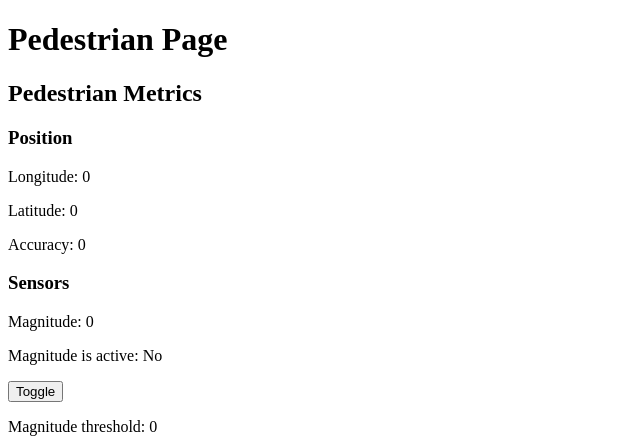
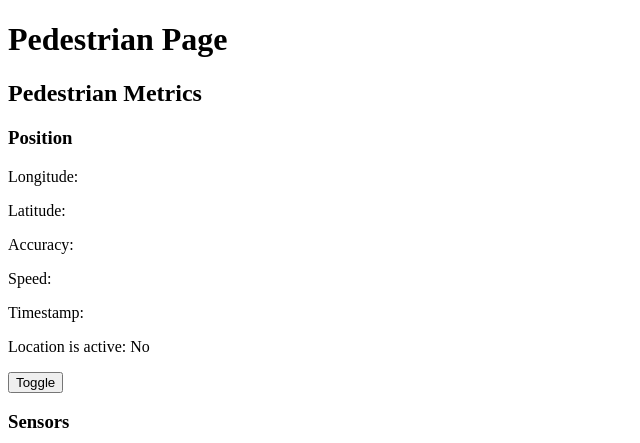
Before and after one commit to sleepyleewhy/walk-help, a React (Vite) app in the folder frontend/: page /pedestrian in a window 1280 px wide. Shown: the top 443 px of the page, without its empty margins (0-640 px from the left). Built offline with nearby package versions, Linux system fonts and the light colour scheme.

Commit message:
location hook is created, also with speed

```diff
--- a/frontend/src/components/PedestrianMetrics.tsx
+++ b/frontend/src/components/PedestrianMetrics.tsx
@@ -17,9 +17,13 @@ const PedestrianMetrics: React.FC = () => {
             <h2>Pedestrian Metrics</h2>
             <div>
                 <h3>Position</h3>
-                <p>Longitude: {context.location.longitude}</p>
-                <p>Latitude: {context.location.latitude}</p>
-                <p>Accuracy: {context.location.accuracy}</p>
+                <p>Longitude: {context.location?.longitude}</p>
+                <p>Latitude: {context.location?.latitude}</p>
+                <p>Accuracy: {context.location?.accuracy}</p>
+                <p>Speed: {context.location?.speed}</p>
+                <p>Timestamp: {context.location?.timestamp.toLocaleDateString()}</p>
+                <p>Location is active: {context.isLocationActive ? 'Yes' : 'No'}</p>
+                <button onClick={() => context.setIsLocationActive(!context.isLocationActive)}>Toggle</button>
                 <h3>Sensors</h3>
                 <p>Magnitude: {context.magnitude}</p>
                 <p>Magnitude is active: {context.isMagnitudeActive ? 'Yes' : 'No'}</p>
--- a/frontend/src/context/pedestrianContext.tsx
+++ b/frontend/src/context/pedestrianContext.tsx
@@ -5,12 +5,15 @@ import { Location } from "../models/location";
 const defaultLocation: Location = {
     longitude : 0,
     latitude : 0,
-    accuracy: 0
+    accuracy: 0,
+    speed: 0,
+    timestamp: new Date()
 }
 
 const defaultContext: PedestrianContextType = {
     location: defaultLocation,
-    setLocation: () => {},
+    isLocationActive: false,
+    setIsLocationActive: () => {},
     magnitude: 0,
     isMagnitudeActive: false,
     setIsMagnitudeActive: () => {},
--- a/frontend/src/context/pedestrianProvider.tsx
+++ b/frontend/src/context/pedestrianProvider.tsx
@@ -2,16 +2,16 @@ import React, { useState, ReactNode } from "react";
 import { PedestrianContextType } from "../models/pedestrianContextType";
 
 import { PedestrianContext } from "./pedestrianContext";
-import { Location } from "../models/location";
 import useMagnitude from "../hooks/useMagnitude";
 import useOrientation from "../hooks/useOrientation";
+import useLocation from "../hooks/useLocation";
 
 type PedestrianProviderProps = {
     children: ReactNode;
 };
 
 const PedestrianProvider: React.FC<PedestrianProviderProps> = ({ children }) => {
-    const [location, setLocation] = useState<Location>({ longitude: 0, latitude: 0, accuracy: 0 });
+    const {location, isLocationActive, setIsLocationActive} = useLocation();
     const { magnitude, isMagnitudeActive , setIsMagnitudeActive } = useMagnitude();
     const [magnitudeThreshold, setMagnitudeThreshold] = useState<number>(0);
     const { orientation, isOrientationActive, setIsOrientationActive } = useOrientation();
@@ -22,7 +22,8 @@ const PedestrianProvider: React.FC<PedestrianProviderProps> = ({ children }) =>
 
     const contextValue: PedestrianContextType = {
         location,
-        setLocation,
+        isLocationActive,
+        setIsLocationActive,
 
         magnitude,
         isMagnitudeActive,
--- /dev/null
+++ b/frontend/src/hooks/useLocation.tsx
@@ -0,0 +1,50 @@
+import { useEffect, useState } from "react";
+import { Location } from "../models/location";
+
+
+const useLocation = () => {
+    const [location, setLocation] = useState<Location| null>(null);
+    const [isLocationActive, setIsLocationActive] = useState<boolean>(false);
+
+    useEffect(() => {
+        let watchId: number;
+
+        const handleSuccess = (position: GeolocationPosition) => {
+            const { latitude, longitude, accuracy, speed } = position.coords;
+
+            setLocation({ latitude, longitude, accuracy, speed, timestamp : new Date(position.timestamp)});
+        };
+
+        const handleError = (error: GeolocationPositionError) => {
+            console.error(error);
+        };
+
+        if (isLocationActive && navigator.geolocation) {
+            watchId = navigator.geolocation.watchPosition(
+                handleSuccess,
+                handleError,
+                {
+                    enableHighAccuracy: true,
+                    maximumAge: 0,
+                    timeout: 3000,
+                }
+            );
+
+            return () => {
+                navigator.geolocation.clearWatch(watchId);
+            };
+        } else if (!navigator.geolocation) {
+            console.error("Geolocation is not supported by this browser");
+        }
+
+        return () => {
+            if (watchId) {
+                navigator.geolocation.clearWatch(watchId);
+            }
+        };
+    }, [isLocationActive]);
+
+    return { location,isLocationActive, setIsLocationActive };
+};
+
+export default useLocation;
--- a/frontend/src/models/location.tsx
+++ b/frontend/src/models/location.tsx
@@ -1,5 +1,7 @@
 export type Location = {
     longitude : number,
     latitude : number,
-    accuracy: number
+    accuracy: number,
+    speed: number | null,
+    timestamp: Date
 }
--- a/frontend/src/models/pedestrianContextType.tsx
+++ b/frontend/src/models/pedestrianContextType.tsx
@@ -3,8 +3,9 @@ import { Location } from "./location"
 import { Dispatch, SetStateAction } from "react";
 
 export type PedestrianContextType = {
-    location: Location,
-    setLocation: Dispatch<SetStateAction<Location>>,
+    location: Location | null,
+    isLocationActive: boolean,
+    setIsLocationActive: Dispatch<SetStateAction<boolean>>,
 
     magnitude: number,
     isMagnitudeActive: boolean,
```
